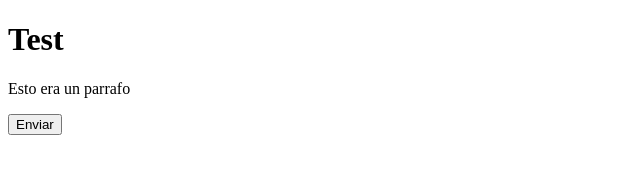
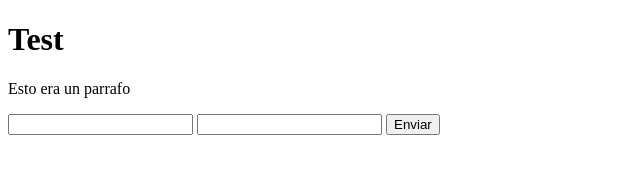
Before and after one commit to potras18/hello-world-git, a plain HTML site: page index.html in a window 1280 px wide. Shown: the whole page, without its empty margins (0-640 px from the left). Drawn offline with Linux system fonts and the light colour scheme.

Commit message:
añadido inputs

```diff
--- a/index.html
+++ b/index.html
@@ -10,7 +10,8 @@
     <h1>Test</h1>
     <p>Esto era un parrafo</p>
     <form action="#" method="get">
-
+        <input type="email" name="email" id="email">
+        <input type="text" name="name" id="name">
         <input type="button" value="Enviar">
 
     </form>
```
